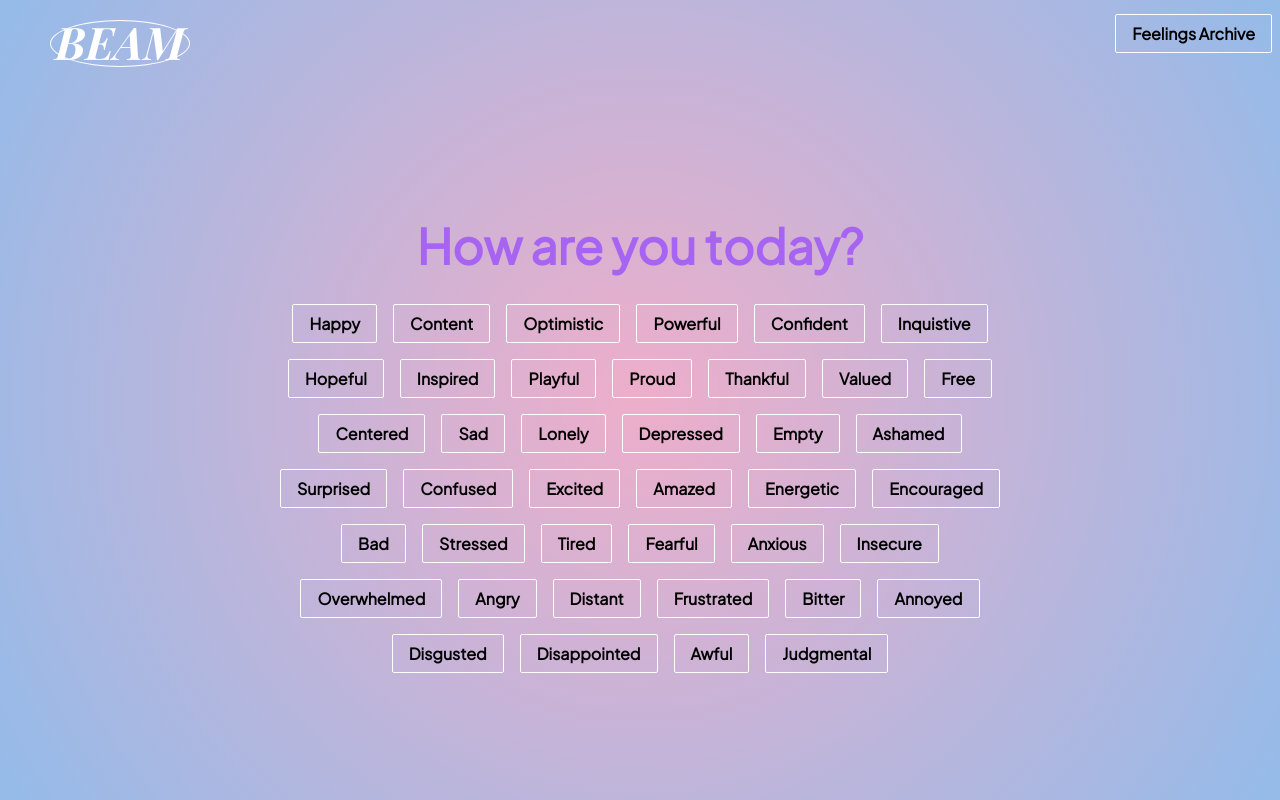
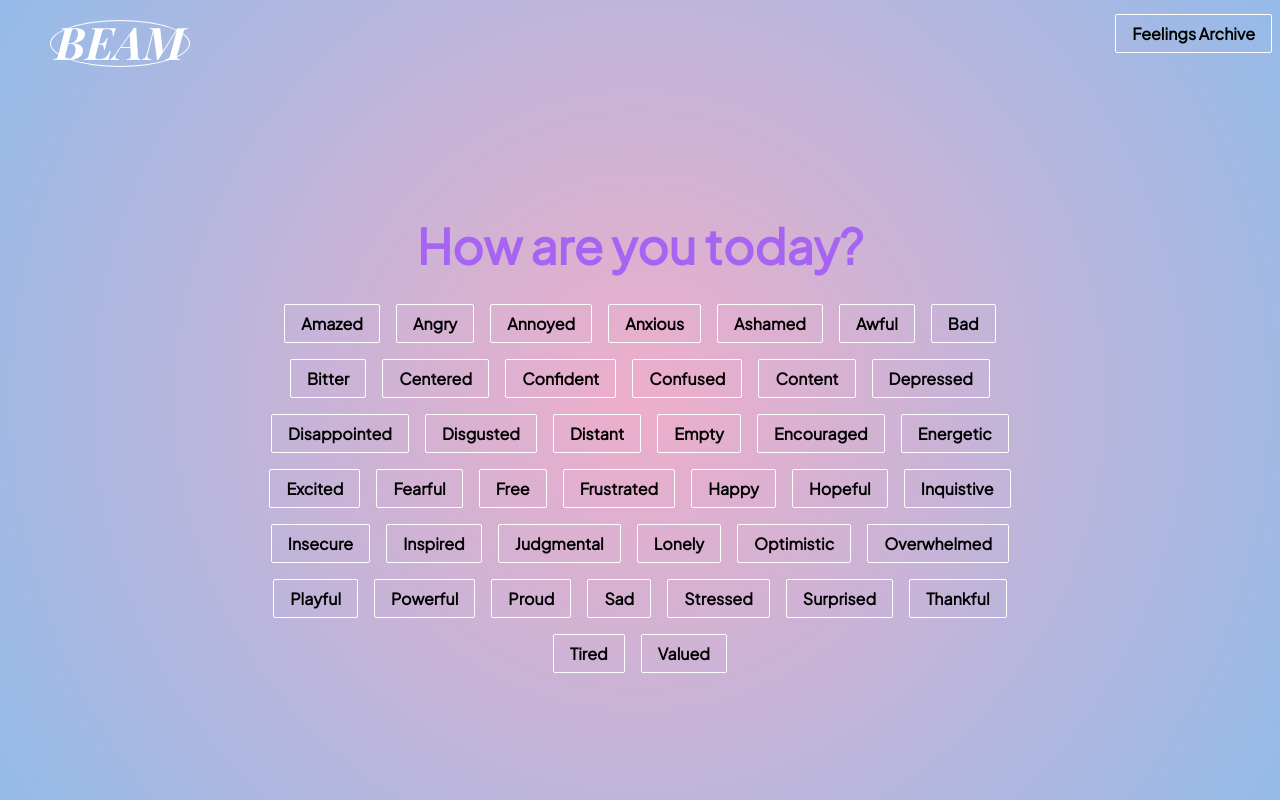
Before and after one commit to espressoGoddess/beam, a React (Create React App) app in the folder client/: page /how-are-you-feeling in a window 1280 px wide. Built offline with nearby package versions, Linux system fonts and the light colour scheme.

Commit message:
feat: Alphabetizes feelings in Feeling component

```diff
--- a/client/src/Components/Feelings/Feelings.js
+++ b/client/src/Components/Feelings/Feelings.js
@@ -11,11 +11,15 @@ const Feelings = () => {
     })
   });
 
+  const sortedLinks = feelingsLinks.flat().sort((a, b) => {
+    return (a.key > b.key) ? 1 : -1;
+  })
+
   return (
     <section className='feelings-page'>
       <h2 className='feelings-header'>How are you today?</h2>
       <div className='feelings-container'>
-        {feelingsLinks}
+        {sortedLinks}
       </div>
     </section>
   );
```
